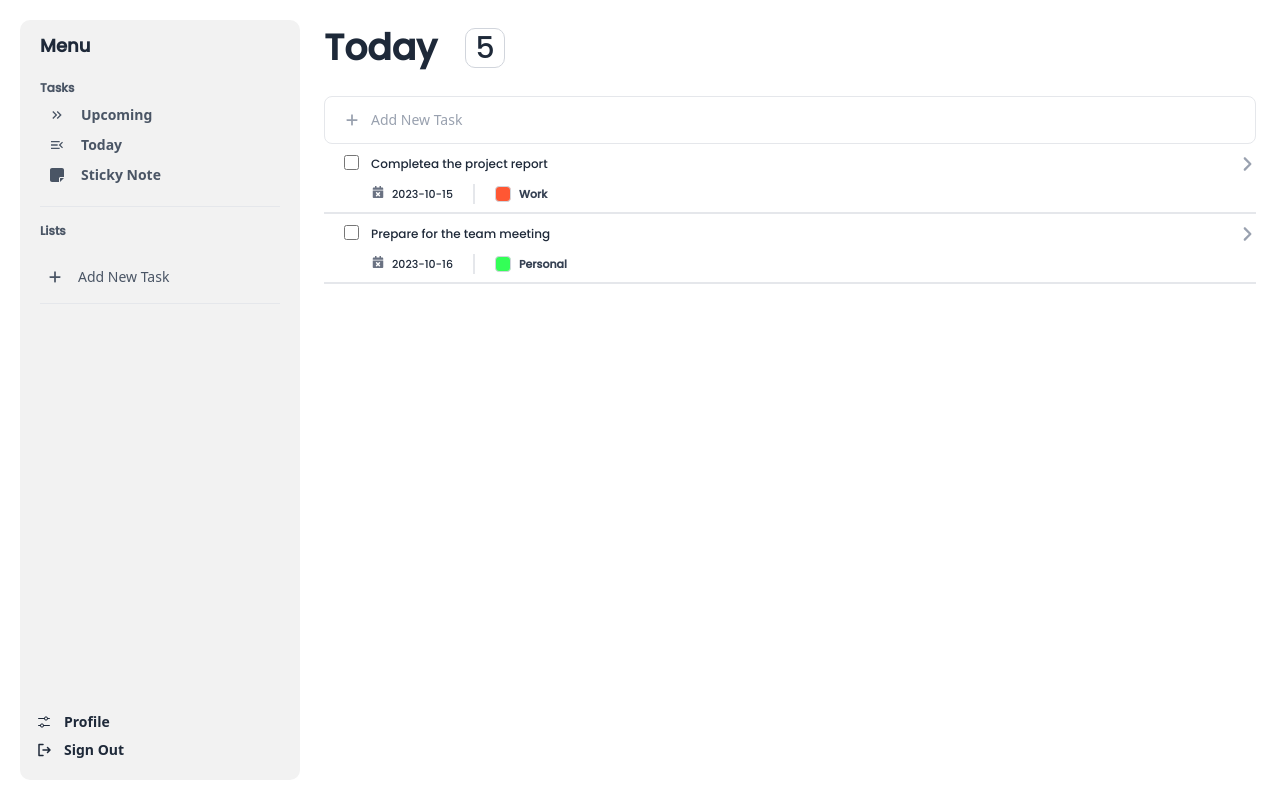
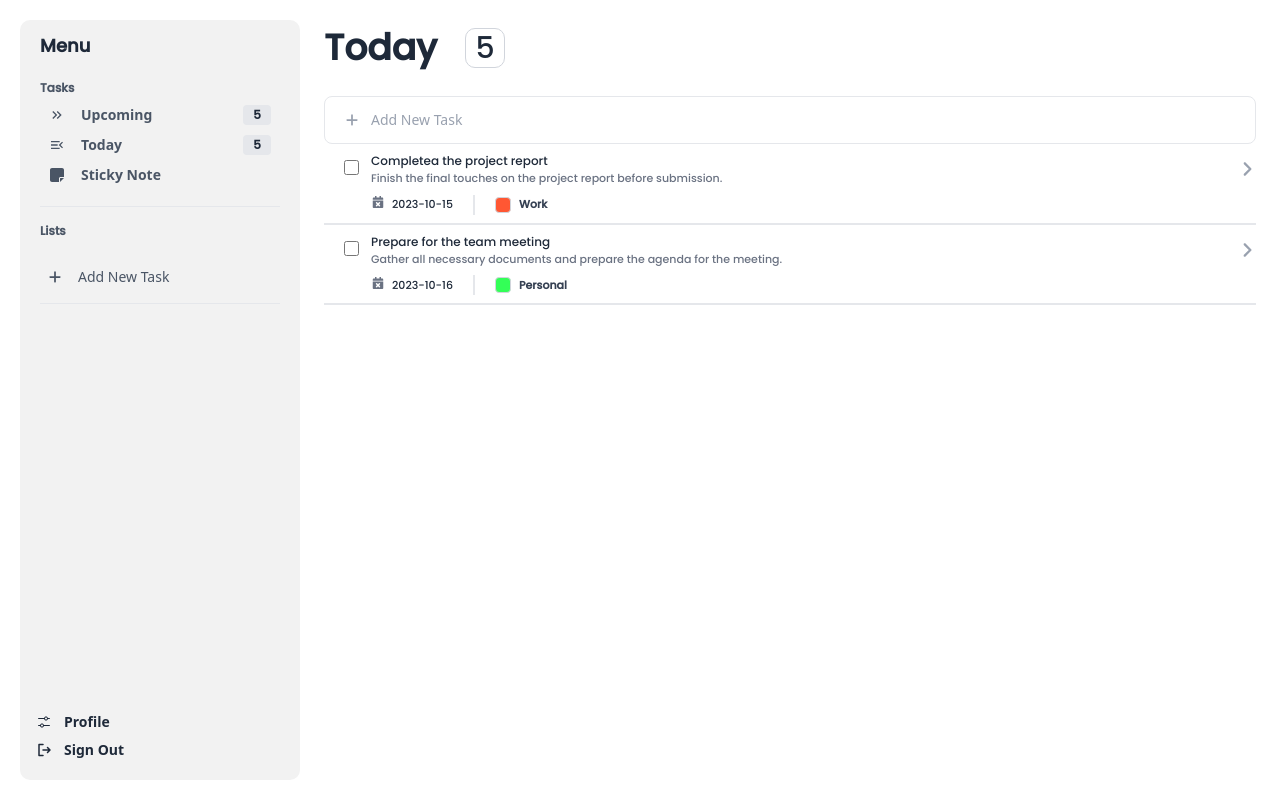
Before and after one commit to Rashmika20041/Advanced-To-Do-List, a React (Vite) app: page /today in a window 1280 px wide. Built offline with nearby package versions, Linux system fonts and the light colour scheme.

Commit message:
third commit

```diff
--- a/src/Components/Dashboard/Today.tsx
+++ b/src/Components/Dashboard/Today.tsx
@@ -104,6 +104,12 @@ const Today = () => {
               >
                 {item.title}
               </h1>
+              <p
+                className="md:text-[11px] text-gray-500 font-normal"
+                style={{ fontFamily: "Poppins, sans-serif" }}
+              >
+                {item.description}
+              </p>
             </div>
             <div className="flex flex-row justify-end ml-auto">
               <FaAngleRight className="text-gray-400 text-lg" />
--- a/src/Components/SideNavigation/List.tsx
+++ b/src/Components/SideNavigation/List.tsx
@@ -1,6 +1,7 @@
 import { useState, useEffect } from "react";
 import NewList from "./NewList";
 import { FaPlus } from "react-icons/fa6";
+import { MdDeleteForever } from "react-icons/md";
 import { motion, AnimatePresence } from "framer-motion";
 
 const List = () => {
@@ -75,7 +76,11 @@ const List = () => {
 
       <div className="flex flex-col gap-2 mb-4">
         {lists.map((item, index) => (
-          <div key={index} className="flex items-center gap-4 px-2 py-[2px] hover:border hover:border-x-2 border-gray-300 rounded">
+          <div
+            key={index}
+            className="group flex items-center justify-between gap-4 px-2 py-[2px]"
+          >
+            <div className="flex flex-row items-center gap-4">
               <div
                 className="w-4 h-4 rounded-[4px] border border-gray-300"
                 style={{ backgroundColor: item.color }}
@@ -83,6 +88,20 @@ const List = () => {
               <span className="text-sm font-medium text-gray-700">
                 {item.name}
               </span>
+            </div>
+            <div className="flex items-center">
+              <button className="text-gray-500 hover:text-red-600 transition-colors duration-200 hidden group-hover:flex">
+                <MdDeleteForever className="text-xl" />
+              </button>
+              <div className="flex justify-center items-center ml-7 bg-gray-200 rounded-[4px] w-7 h-5">
+                <p
+                  className="md:text-xs text-gray-800 font-semibold"
+                  style={{ fontFamily: "Poppins, sans-serif" }}
+                >
+                  1
+                </p>
+              </div>
+            </div>
           </div>
         ))}
       </div>
--- a/src/Components/SideNavigation/Navigation.tsx
+++ b/src/Components/SideNavigation/Navigation.tsx
@@ -45,24 +45,44 @@ const Navigation = () => {
         <ul className="text-sm font-semibold text-gray-600">
           <li>
             <button
-              className="flex flex-row gap-4 hover:font-bold items-center rounded-[5px] md:w-60 border-1 border-transparent hover:bg-gray-200 px-2 py-1"
+              className="group flex flex-row gap-4 justify-between hover:font-bold items-center rounded-[5px] md:w-60 border-1 border-transparent hover:bg-gray-200 px-2 py-1"
               onClick={() => navigate("/upcoming")}
             >
+              <div className="flex flex-row items-center gap-4">
                 <span className="text-base">
                   <MdKeyboardDoubleArrowRight />
                 </span>
                 Upcoming
+              </div>
+              <div className="flex justify-center items-center ml-7 bg-gray-200 group-hover:bg-gray-100 rounded-[4px] w-7 h-5">
+                <p
+                  className="md:text-xs text-gray-800"
+                  style={{ fontFamily: "Poppins, sans-serif" }}
+                >
+                  5
+                </p>
+              </div>
             </button>
           </li>
           <li>
             <button
-              className=" flex flex-row gap-4 hover:font-bold items-center rounded-[5px] md:w-60 border-1 border-transparent hover:bg-gray-200 px-2 py-1"
+              className="group flex flex-row gap-4 justify-between hover:font-bold items-center rounded-[5px] md:w-60 border-1 border-transparent hover:bg-gray-200 px-2 py-1"
               onClick={() => navigate("/today")}
             >
+              <div className="flex flex-row items-center gap-4">
                 <span className="text-base">
                   <MdOutlineMenuOpen />
                 </span>
                 Today
+              </div>
+              <div className="flex justify-center items-center ml-7 bg-gray-200 group-hover:bg-gray-100 rounded-[4px] w-7 h-5">
+                <p
+                  className="md:text-xs text-gray-800"
+                  style={{ fontFamily: "Poppins, sans-serif" }}
+                >
+                  5
+                </p>
+              </div>
             </button>
           </li>
           <li>
```
Lines whose indentation alone changed are shown as unchanged.
